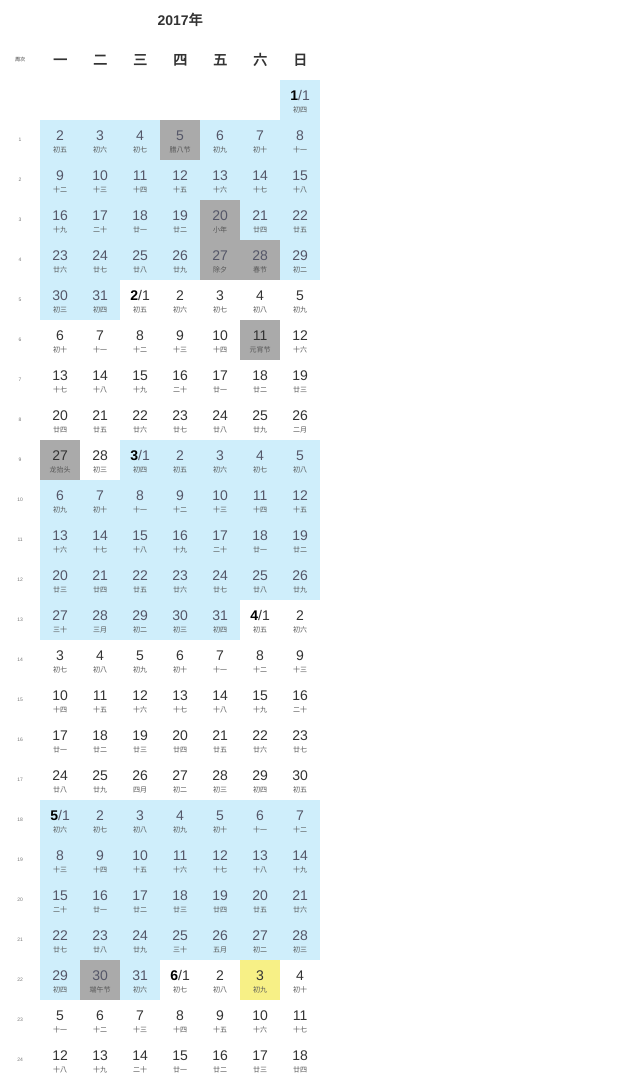
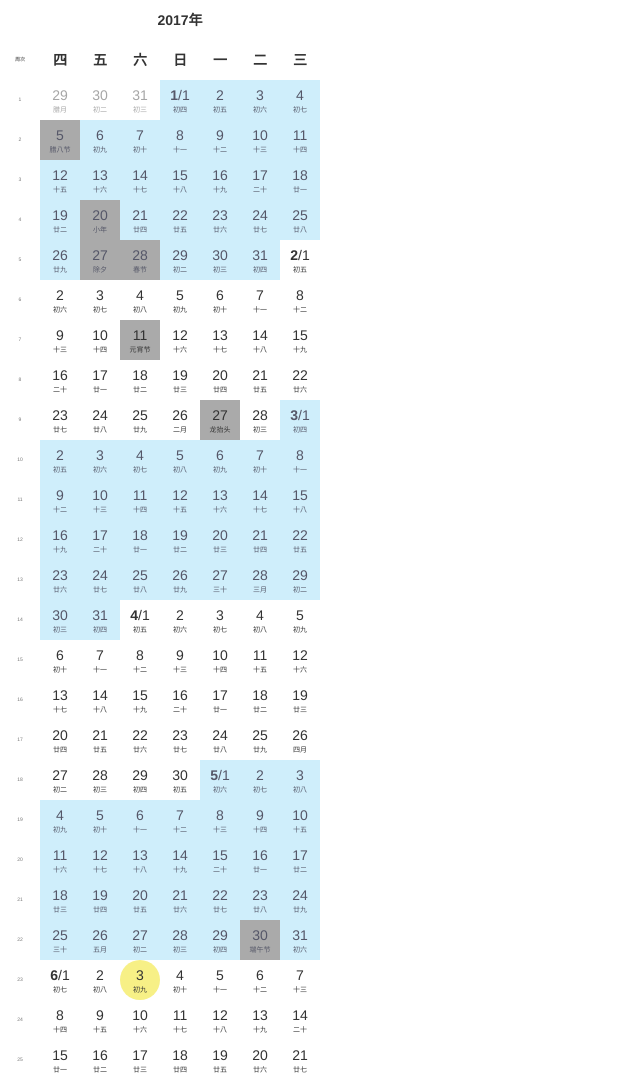
Before and after one commit to fengxxc/calendar-school, a plain HTML site: page index.html in a window 1280 px wide. Shown: the top 1083 px of the page, without its empty margins (0-640 px from the left). Drawn offline with nearby package versions, Linux system fonts and the light colour scheme.

Commit message:
非目标年变灰显示；样式调整；修复起始周为周日时，重置为周一的bug

```diff
--- a/caleScho.css
+++ b/caleScho.css
@@ -29,17 +29,16 @@
 	color: #333;
 }
 .xl .today {
-	/*border-radius: 10%;*/
+	border-radius: 50%;
 	background-color: #f7f086;
 }
 .xl .month {
-	color: black;
+	/*color: black;*/
 }
 
 .xl .lunarInfo {
 	font-size: 0.5em;
-	color: #555;
-	background-color: transparent;
+	/*background-color: transparent;*/
 }
 .xl .caleScho_edit {
 	position: absolute;
@@ -52,6 +51,9 @@
 	/*width: 6rem !important;*/
 	/*background-color: #EEE;*/
 }
+.xl .unObjYear {
+	color: #A6A6A6;
+}
 
 /* test */
 .xl .mark {
@@ -61,10 +63,10 @@
 	background-color: #AAA;
 }
 
-.xl .active, .active .lunarInfo {
+.xl .active {
 	background-color: #3276b1;
 	color: #FFF;
 }
-.xl .active:hover, .active:hover .lunarInfo {
+.xl .active:hover{
 	background-color: #3276b1;
 }
--- a/caleScho.js
+++ b/caleScho.js
@@ -12,23 +12,25 @@
 
 			var opts = arguments[0] || {};
 
-			var htmlStr = '<table>';
 			// 初始年，默认为当前年
 			var initYear = opts.initYear? parseInt(opts.initYear) : new Date().getFullYear();
 			// 起始月，默认为1月
 			var startMonth = opts.monthRange? parseInt(opts.monthRange[0]) : 1;
+			// 起始日，默认为1月1日
 			var startDate = new Date(initYear, startMonth-1, 1); // 2017-?-1
 			// 结束月，默认为12月
 			var endMonth = opts.monthRange? parseInt(opts.monthRange[1]) : 12;
 			// 这年的1月1日星期几？如果是星期天（0），则返回7
 			var startDay = startDate.getDay() == 0? 7 : startDate.getDay();
 			// 设置一周从哪天开始，星期天为0，星期一为1，以此类推，默认星期一
-			var weekStart = parseInt(opts.weekStart) || 1;
+			// var weekStart = parseInt(opts.weekStart) || 1;
+			var weekStart = opts.weekStart !=null && (typeof opts.weekStart=='number'||typeof opts.weekStart=='string')? parseInt(opts.weekStart) : 1;
 			// 设置是否显示周次，默认显示
 			var showWeekNum = opts.showWeekNum || true;
 			// 设置周次从第几周开始，默认从第一周开始
 			var weekNumStart = opts.weekNumStart || 1;
 
+			var htmlStr = '<table>';
 			// join thead
 			if (showWeekNum === true) {
 				htmlStr += '<thead><tr><th></th><th></th><th colspan="5">'+ initYear +'年</th><th></th><tr><th class="weeknum">周次</th>';
@@ -43,45 +45,47 @@
 			htmlStr += '</tr></thead>';
 
 			// join tbody
-			htmlStr += '<tbody><tr>';
-			// 周数
+			htmlStr += '<tbody>';
+			// 第几周，从1开始
 			var weekNum = 1;
-
 			// 第一天前面空多少格
 			var spanNum = startDay-weekStart;
-			if (spanNum != 7 && spanNum != 0) {
-				if (showWeekNum === true) {
-					var wn = (weekNum-weekNumStart+1) < 1? "":(weekNum-weekNumStart+1)
-					htmlStr += '<td class="weeknum">'+ wn +'</td>';
-					weekNum += 1;
-				}
-				for (var i = 0; i < spanNum; i++) {
-					htmlStr += '<td> </td>';
-				}
-			}
-
-			var iDate = startDate;
-			var nextYear = initYear + 1;
+			// 视图上的起始日
+			var vStartD = new Date(initYear, startMonth-1, startDate.getDate()-spanNum);
+			var iDate = vStartD;
 			// 初始化CalendarConverter对象
 			var cc = new CalendarConverter;
 			var lunar = null;
 			// join tbody>tr>td for eveyday
-			while (iDate.getFullYear() < nextYear && iDate.getMonth() < endMonth) {
-				var className = iDate.getMonth() %2 ==0 ? 'even day' : 'odd day';
-				// 高亮今天
-				(iDate.getDate() == new Date().getDate() && iDate.getMonth() == new Date().getMonth())? className+=' today' : null;
+			var endDate = new Date(initYear, endMonth, 1);
+			// 结束日期是星期几
+			var endDay = endDate.getDay() == 0? 7 : endDate.getDay();
+			var vEndD = new Date(initYear, endMonth, 1+(7-(endDay-weekStart)));
+			while (iDate < vEndD) {
+				var className = '';
+
+
+				if (iDate.getFullYear() == initYear) {
+					className = iDate.getMonth() %2 ==0 ? 'even day' : 'odd day';
+					// 高亮今天
+					(iDate.getDate() == new Date().getDate() && iDate.getMonth() == new Date().getMonth())? className+=' today' : null;
+				} else {
+					// 非当前年灰化
+					iDate.getFullYear() == initYear? null : className+=' unObjYear';
+				}
 				// 如果这一天是这周的第一天，那就另起一行
 				if (iDate.getDay() == weekStart) {
 					// 周次
-					var wn = (weekNum-weekNumStart+1) < 1? "":(weekNum-weekNumStart+1)
+					var wn = (weekNum-weekNumStart+1) < 1? "":(weekNum-weekNumStart+1);
 					// 每行的note
 					// htmlStr += '<td class="note" data-weeknum="' + wn + '"></td>';
+					// 是否显示周次
 					if (showWeekNum === true) {
-						htmlStr += '</tr><tr><td class="weeknum">'+ wn +'</td>';
-						weekNum += 1;
+						htmlStr += '<tr><td class="weeknum">'+ wn +'</td>';
 					} else {
-						htmlStr += '</tr><tr>';
+						htmlStr += '<tr>';
 					}
+					weekNum += 1;
 				}
 				// lunar: 这天的农历对象
 				/* 格式=>
@@ -200,16 +204,13 @@
 				e.stopPropagation();
 				// 如果点的是'edit'
 				if (e.target.tagName == 'A' || e.target.tagName == 'I') {
-					// console.log($(this).parents('tr'))
 					var valArr = [];
 					$self.find('.active').each(function () {
 						// valStr += $(this).data('cale');
 						valArr.push($(this).data('cale'));
 					});
 					var valStr = valArr.join(',')
-					console.log(valStr)
 					$('#caleScho_rangeTime').val(valStr);
-					console.log($('#caleScho_rangeTime'))
 					// $('#caleScho_rangeTime').text(valStr);
 					$('#caleSchoModel').modal('show');
 				} else {
@@ -222,7 +223,6 @@
 				}
 			})
 			$('.caleScho_edit').on('click', function (e) {
-				console.log("oh")
 				e.stopPropagation();
 				e.preventDefault();
 				return false;
--- a/index.html
+++ b/index.html
@@ -14,11 +14,11 @@
 	<div id="test" class="xl"></div>
 	<script>
 		$('#test').caleScho({
-			weekStart: 1,		// 一周从周几开始：周1
+			weekStart: 4,		// 一周从周几开始：周1
 			showWeekNum: true, 	// 是否显示周次：是
 			// initYear: 2017,		// 初始年，默认为当前年
 			monthRange: [1, 12],// [起始月(默认为1月), 结束月(默认为12月)]
-			weekNumStart: 2,	// 设置周次从第几周开始，默认从第一周开始
+			weekNumStart: 1,	// 设置周次从第几周开始，默认从第一周开始
 			// 渲染dom前的回调函数，参数为该dom的jQuery对象
 			bDrawCallback: function (obj) {
 				// alert(obj)
@@ -38,7 +38,6 @@
 				}
 			}
 		});
-		console.log($('#test'))
 		// $('#test').caleScho('hide');
 		// $('#test').caleScho('show');
 		// $('#test').caleScho('distory');
```
